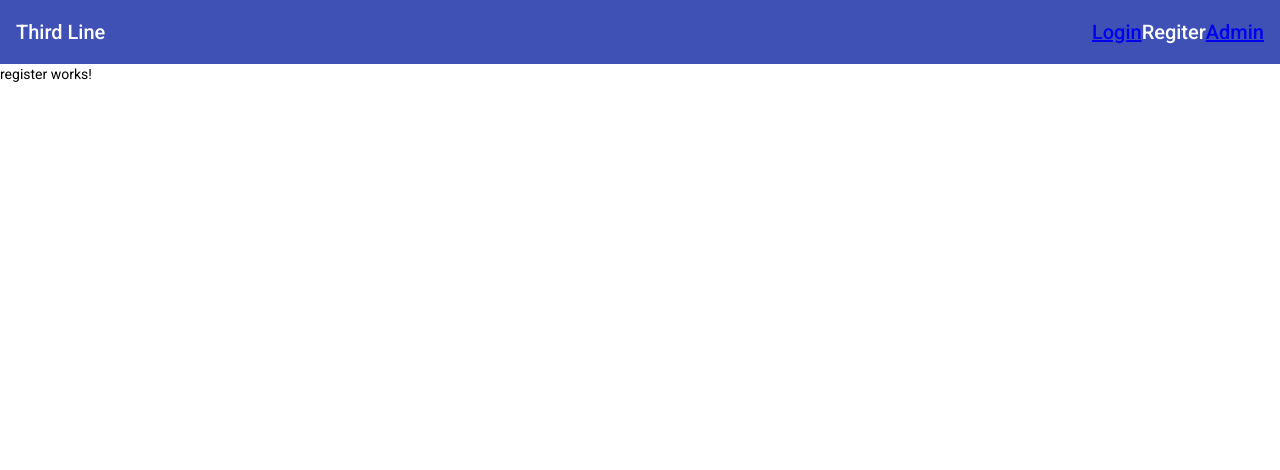
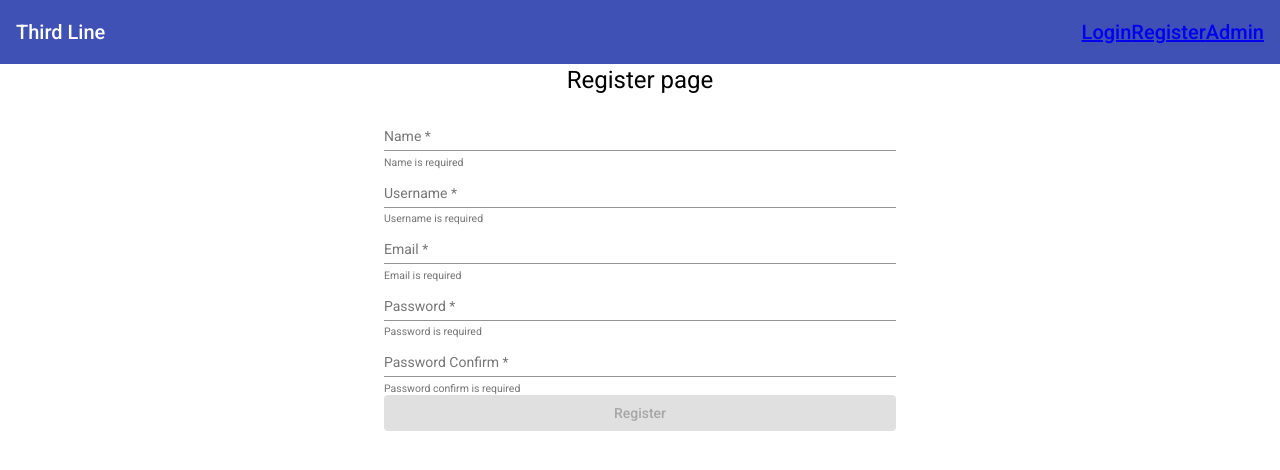
Before and after one commit to Cruzinshtern/my-blog-front, an Angular app: page /register in a window 1280 px wide. Shown: the top 470 px of the page. Built offline with nearby package versions, Linux system fonts and the light colour scheme.

Commit message:
forms for login and register

```diff
--- a/src/app/admin/components/login/login.component.html
+++ b/src/app/admin/components/login/login.component.html
@@ -1,2 +1,18 @@
-<p>login works!</p>
-<button (click)="login()"></button>
+<h1 style="text-align: center">Login page</h1>
+<form [formGroup]="loginForm" (ngSubmit)="onSubmit()">
+  <div class="container">
+
+    <mat-form-field>
+      <input matInput placeholder="Email" formControlName="email">
+      <mat-hint *ngIf="loginForm.controls.email.errors">Email is required</mat-hint>
+    </mat-form-field>
+
+    <mat-form-field>
+      <input matInput placeholder="Password" type="password" formControlName="password">
+      <mat-hint *ngIf="loginForm.controls.password.errors">Password is required</mat-hint>
+    </mat-form-field>
+
+    <button mat-flat-button [disabled]="loginForm.invalid" type="submit">Login</button>
+
+  </div>
+</form>
--- a/src/app/admin/components/login/login.component.scss
+++ b/src/app/admin/components/login/login.component.scss
@@ -0,0 +1,10 @@
+.container {
+  display: flex;
+  flex-direction: column;
+  align-items: center;
+  justify-content: center;
+}
+
+.container > * {
+  width: 40%;
+}
--- a/src/app/admin/components/login/login.component.ts
+++ b/src/app/admin/components/login/login.component.ts
@@ -1,5 +1,7 @@
 import { Component, OnInit } from '@angular/core';
-import {AuthenticationService} from '../../../services/authentication.service';
+import { AuthenticationService } from '../../../services/authentication.service';
+import { FormControl, FormGroup, Validators } from '@angular/forms';
+import { Router } from '@angular/router';
 
 @Component({
   selector: 'app-login',
@@ -8,14 +10,34 @@
 })
 export class LoginComponent implements OnInit {
 
+  loginForm: FormGroup;
+
   constructor(
-    private authService: AuthenticationService
+    private authService: AuthenticationService,
+    private router: Router,
   ) { }
 
   ngOnInit(): void {
+    this.loginForm = new FormGroup({
+      email: new FormControl(null, [
+        Validators.required,
+        Validators.email,
+        Validators.minLength(6)
+      ]),
+      password: new FormControl(null, [
+        Validators.required,
+        Validators.minLength(3)
+      ])
+    });
   }
 
-  login() {
-    this.authService.login('bill@email.com', 'user').subscribe();
+  onSubmit() {
+    if(this.loginForm.invalid) {
+      return;
+    }
+    const tableData = this.loginForm.getRawValue();
+    this.authService.login(tableData).subscribe();
+    this.router.navigate(['admin']);
+
   }
 }
--- a/src/app/admin/components/register/register.component.html
+++ b/src/app/admin/components/register/register.component.html
@@ -1 +1,33 @@
-<p>register works!</p>
+<h1 style="text-align: center">Register page</h1>
+<form [formGroup]="registrationForm" (ngSubmit)="onSubmit()">
+  <div class="container">
+
+    <mat-form-field>
+      <input matInput placeholder="Name" formControlName="name">
+      <mat-hint *ngIf="registrationForm.controls.name.errors">Name is required</mat-hint>
+    </mat-form-field>
+
+    <mat-form-field>
+      <input matInput placeholder="Username" formControlName="username">
+      <mat-hint *ngIf="registrationForm.controls.username.errors">Username is required</mat-hint>
+    </mat-form-field>
+
+    <mat-form-field>
+      <input matInput placeholder="Email" formControlName="email">
+      <mat-hint *ngIf="registrationForm.controls.email.errors">Email is required</mat-hint>
+    </mat-form-field>
+
+    <mat-form-field>
+      <input matInput placeholder="Password" type="password" formControlName="password">
+      <mat-hint *ngIf="registrationForm.controls.password.errors">Password is required</mat-hint>
+    </mat-form-field>
+
+    <mat-form-field>
+      <input matInput placeholder="Password Confirm" type="password" formControlName="passwordConfirm">
+      <mat-hint *ngIf="registrationForm.controls.passwordConfirm.errors">Password confirm is required</mat-hint>
+    </mat-form-field>
+
+    <button mat-flat-button [disabled]="registrationForm.invalid" type="submit">Register</button>
+
+  </div>
+</form>
--- a/src/app/admin/components/register/register.component.scss
+++ b/src/app/admin/components/register/register.component.scss
@@ -0,0 +1,10 @@
+.container {
+  display: flex;
+  flex-direction: column;
+  align-items: center;
+  justify-content: center;
+}
+
+.container > * {
+  width: 40%;
+}
--- a/src/app/admin/components/register/register.component.ts
+++ b/src/app/admin/components/register/register.component.ts
@@ -1,4 +1,7 @@
 import { Component, OnInit } from '@angular/core';
+import {FormBuilder, FormGroup, Validators} from '@angular/forms';
+import {AuthenticationService} from '../../../services/authentication.service';
+import {Router} from '@angular/router';
 
 @Component({
   selector: 'app-register',
@@ -7,9 +10,38 @@
 })
 export class RegisterComponent implements OnInit {
 
-  constructor() { }
+  registrationForm: FormGroup;
+
+  constructor(
+    private authService: AuthenticationService,
+    private router: Router,
+    private formBuilder: FormBuilder,
+  ) { }
 
   ngOnInit(): void {
+    this.registrationForm = this.formBuilder.group({
+      name: [null, [Validators.required]],
+      username: [null, [Validators.required]],
+      email: [null, [
+        Validators.required,
+        Validators.email,
+        Validators.minLength(6)
+      ]],
+      password: [null, [
+        Validators.required,
+        Validators.minLength(3),
+        // CustomValidators.passwordContainsNumber
+      ]],
+      passwordConfirm: [null, [Validators.required]],
+    });
   }
 
+  onSubmit() {
+    if(this.registrationForm.invalid) {
+      return;
+    }
+    const tableData = this.registrationForm.getRawValue();
+    this.authService.register(tableData).subscribe();
+    this.router.navigate(['login']);
+  }
 }
--- a/src/app/app.component.html
+++ b/src/app/app.component.html
@@ -3,7 +3,7 @@
     <span>Third Line</span>
     <span class="example-spacer"></span>
     <a routerLink="/login">Login</a>
-    <a>Regiter</a>
+    <a routerLink="/register">Register</a>
     <a routerLink="/admin">Admin</a>
   </mat-toolbar-row>
 </mat-toolbar>
--- a/src/app/app.module.ts
+++ b/src/app/app.module.ts
@@ -5,7 +5,8 @@
 import { AppComponent } from './app.component';
 import { BrowserAnimationsModule } from '@angular/platform-browser/animations';
 import { MatToolbarModule } from '@angular/material/toolbar';
-import {HttpClientModule} from '@angular/common/http';
+import { HttpClientModule } from '@angular/common/http';
+import {AdminModule} from './admin/admin.module';
 
 @NgModule({
   declarations: [
@@ -16,7 +17,8 @@
     AppRoutingModule,
     BrowserAnimationsModule,
     MatToolbarModule,
-    HttpClientModule
+    HttpClientModule,
+    AdminModule
   ],
   providers: [],
   bootstrap: [AppComponent]
--- a/src/app/services/authentication.service.ts
+++ b/src/app/services/authentication.service.ts
@@ -1,6 +1,19 @@
 import { Injectable } from '@angular/core';
 import {HttpClient} from '@angular/common/http';
 import {map} from 'rxjs/operators';
+
+export interface LoginForm {
+  email: string;
+  password: string;
+}
+
+export interface User {
+  name?: string;
+  username?: string;
+  email?: string;
+  password?: string;
+  passwordConfirm?: string;
+}
 
 @Injectable({
   providedIn: 'root'
@@ -8,19 +21,26 @@
 export class AuthenticationService {
 
   // the start of the URL string is in proxy.conf.json
-  BASIC_AUTH_URL = '/api/users/login';
+  REGISTER_URL = '/api/users';
+  LOGIN_URL = this.REGISTER_URL + '/login';
 
   constructor(
     private http: HttpClient
   ) { }
 
-  login(email: string, password: string) {
-    return this.http.post<any>(this.BASIC_AUTH_URL, {email, password}).pipe(
+  login(loginForm: LoginForm) {
+    return this.http.post<any>(this.LOGIN_URL, {email: loginForm.email, password: loginForm.password}).pipe(
       map((token) => {
         localStorage.setItem('blog-token', token.access_token);
         return token;
       })
-    )
+    );
+  }
+
+  register(user) {
+    return this.http.post<any>(this.REGISTER_URL, user).pipe(
+      map(registeredUser => registeredUser)
+    );
   }
 
 
```
Also changed, not shown: src/app/admin/admin.module.ts (+13 -1 lines).
